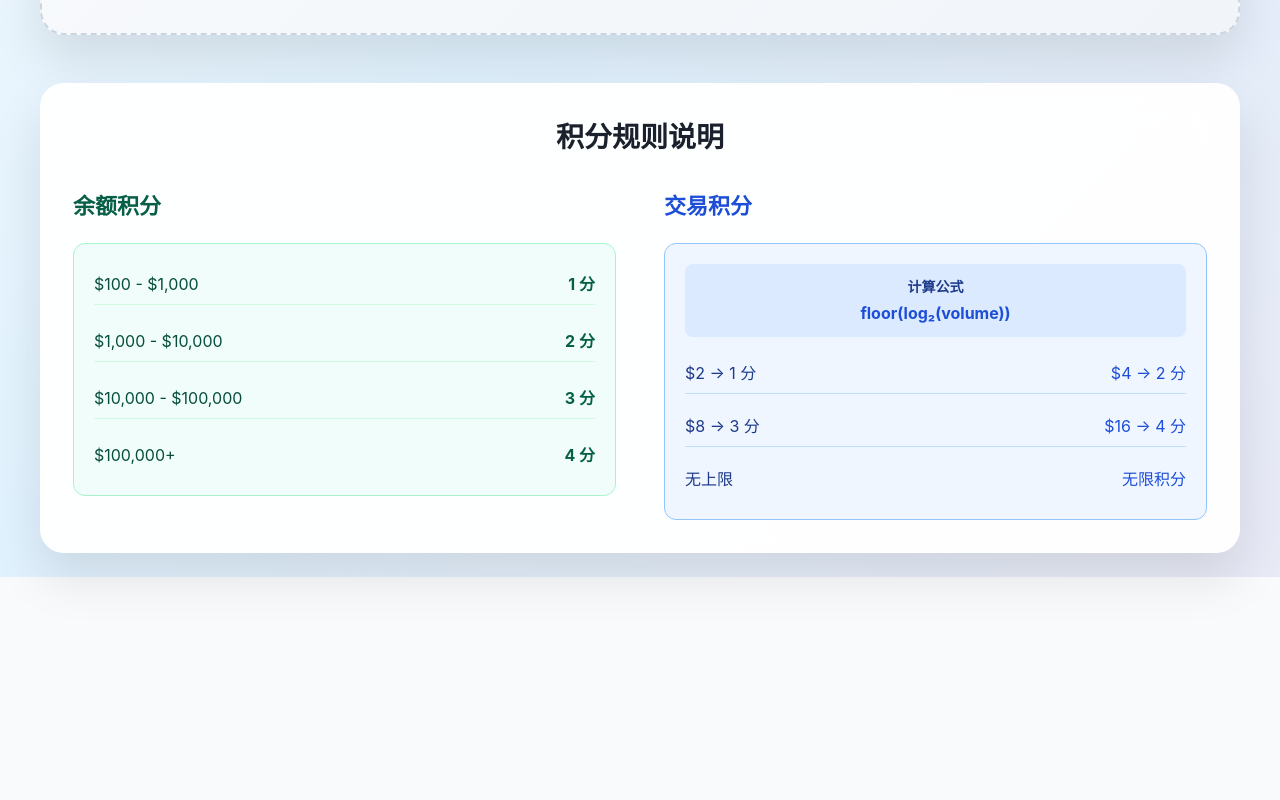
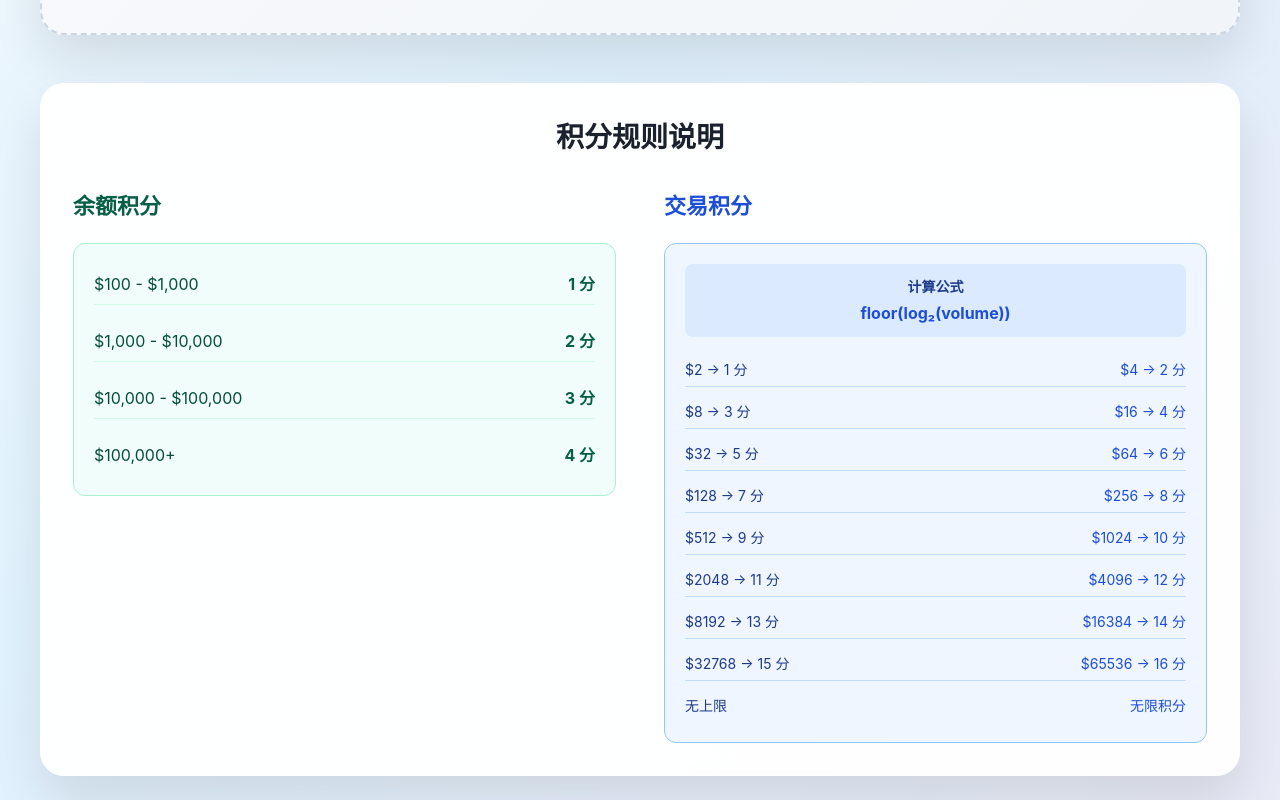
Before and after one commit to Erin-99/binance-alpha-calculator, a Next.js app: page / in a window 1280 px wide. Shown: the part 769-1569 px from the top of the page. Before the commit the page ends 1346 px from the top, so only its background shows below. Built offline with nearby package versions, Linux system fonts and the light colour scheme.

Commit message:
增加右下角交易量例子

```diff
--- a/app/page.tsx
+++ b/app/page.tsx
@@ -580,17 +580,41 @@ export default function HomePage() {
                   <div style={{color: '#1d4ed8', fontSize: '16px', fontWeight: 'bold'}}>floor(log₂(volume))</div>
                 </div>
 
-                <div style={{marginBottom: '12px', display: 'flex', justifyContent: 'space-between', alignItems: 'center', padding: '8px 0', borderBottom: '1px solid #bfdbfe'}}>
-                  <span style={{color: '#1e3a8a', fontSize: '16px'}}>$2 → 1 {t.point}</span>
-                  <span style={{color: '#1d4ed8', fontSize: '16px'}}>$4 → 2 {t.points}</span>
+                <div style={{marginBottom: '8px', display: 'flex', justifyContent: 'space-between', alignItems: 'center', padding: '6px 0', borderBottom: '1px solid #bfdbfe'}}>
+                  <span style={{color: '#1e3a8a', fontSize: '14px'}}>$2 → 1 {t.point}</span>
+                  <span style={{color: '#1d4ed8', fontSize: '14px'}}>$4 → 2 {t.points}</span>
                 </div>
-                <div style={{marginBottom: '12px', display: 'flex', justifyContent: 'space-between', alignItems: 'center', padding: '8px 0', borderBottom: '1px solid #bfdbfe'}}>
-                  <span style={{color: '#1e3a8a', fontSize: '16px'}}>$8 → 3 {t.points}</span>
-                  <span style={{color: '#1d4ed8', fontSize: '16px'}}>$16 → 4 {t.points}</span>
+                <div style={{marginBottom: '8px', display: 'flex', justifyContent: 'space-between', alignItems: 'center', padding: '6px 0', borderBottom: '1px solid #bfdbfe'}}>
+                  <span style={{color: '#1e3a8a', fontSize: '14px'}}>$8 → 3 {t.points}</span>
+                  <span style={{color: '#1d4ed8', fontSize: '14px'}}>$16 → 4 {t.points}</span>
                 </div>
-                <div style={{display: 'flex', justifyContent: 'space-between', alignItems: 'center', padding: '8px 0'}}>
-                  <span style={{color: '#1e3a8a', fontSize: '16px'}}>{t.noMaxLimit}</span>
-                  <span style={{color: '#1d4ed8', fontSize: '16px'}}>{t.unlimitedPoints}</span>
+                <div style={{marginBottom: '8px', display: 'flex', justifyContent: 'space-between', alignItems: 'center', padding: '6px 0', borderBottom: '1px solid #bfdbfe'}}>
+                  <span style={{color: '#1e3a8a', fontSize: '14px'}}>$32 → 5 {t.points}</span>
+                  <span style={{color: '#1d4ed8', fontSize: '14px'}}>$64 → 6 {t.points}</span>
+                </div>
+                <div style={{marginBottom: '8px', display: 'flex', justifyContent: 'space-between', alignItems: 'center', padding: '6px 0', borderBottom: '1px solid #bfdbfe'}}>
+                  <span style={{color: '#1e3a8a', fontSize: '14px'}}>$128 → 7 {t.points}</span>
+                  <span style={{color: '#1d4ed8', fontSize: '14px'}}>$256 → 8 {t.points}</span>
+                </div>
+                <div style={{marginBottom: '8px', display: 'flex', justifyContent: 'space-between', alignItems: 'center', padding: '6px 0', borderBottom: '1px solid #bfdbfe'}}>
+                  <span style={{color: '#1e3a8a', fontSize: '14px'}}>$512 → 9 {t.points}</span>
+                  <span style={{color: '#1d4ed8', fontSize: '14px'}}>$1024 → 10 {t.points}</span>
+                </div>
+                <div style={{marginBottom: '8px', display: 'flex', justifyContent: 'space-between', alignItems: 'center', padding: '6px 0', borderBottom: '1px solid #bfdbfe'}}>
+                  <span style={{color: '#1e3a8a', fontSize: '14px'}}>$2048 → 11 {t.points}</span>
+                  <span style={{color: '#1d4ed8', fontSize: '14px'}}>$4096 → 12 {t.points}</span>
+                </div>
+                <div style={{marginBottom: '8px', display: 'flex', justifyContent: 'space-between', alignItems: 'center', padding: '6px 0', borderBottom: '1px solid #bfdbfe'}}>
+                  <span style={{color: '#1e3a8a', fontSize: '14px'}}>$8192 → 13 {t.points}</span>
+                  <span style={{color: '#1d4ed8', fontSize: '14px'}}>$16384 → 14 {t.points}</span>
+                </div>
+                <div style={{marginBottom: '8px', display: 'flex', justifyContent: 'space-between', alignItems: 'center', padding: '6px 0', borderBottom: '1px solid #bfdbfe'}}>
+                  <span style={{color: '#1e3a8a', fontSize: '14px'}}>$32768 → 15 {t.points}</span>
+                  <span style={{color: '#1d4ed8', fontSize: '14px'}}>$65536 → 16 {t.points}</span>
+                </div>
+                <div style={{display: 'flex', justifyContent: 'space-between', alignItems: 'center', padding: '6px 0'}}>
+                  <span style={{color: '#1e3a8a', fontSize: '14px'}}>{t.noMaxLimit}</span>
+                  <span style={{color: '#1d4ed8', fontSize: '14px'}}>{t.unlimitedPoints}</span>
                 </div>
               </div>
             </div>
```
Also changed, not shown: 1 other file (tests, documents, lock files or other folders).
